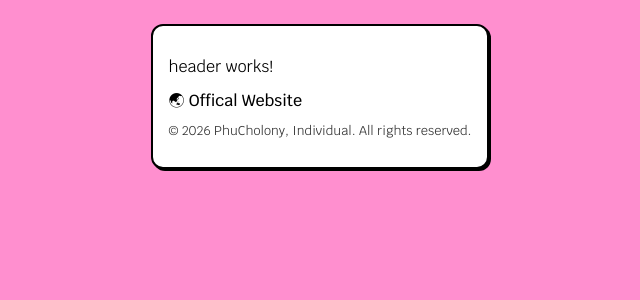
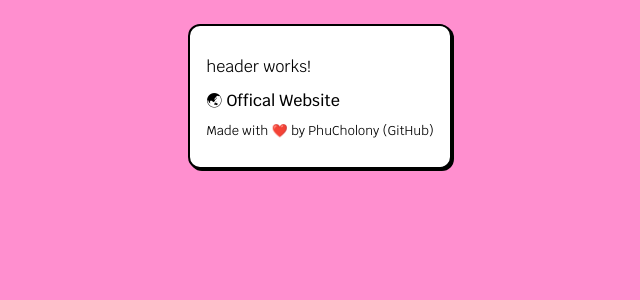
Before and after one commit to PhuCholony/github-page, an Angular app: page / in a window 1280 px wide. Shown: the top 300 px of the page, without its empty margins (320-960 px from the left). Built offline with nearby package versions, Linux system fonts and the light colour scheme.

Commit message:
refactor footer component

```diff
--- a/src/app/modules/static/footer/footer.component.css
+++ b/src/app/modules/static/footer/footer.component.css
@@ -1,4 +1,16 @@
+a:not(:hover) {
+  text-decoration: none;
+}
+
+a {
+  color: #000;
+}
+
+a:hover {
+  color: #0969da;
+}
+
 .copyright {
   font-size: 0.8rem;
-  opacity: 0.8;
+  cursor: default;
 }
--- a/src/app/modules/static/footer/footer.component.html
+++ b/src/app/modules/static/footer/footer.component.html
@@ -1 +1,6 @@
-<p class="copyright">&copy; {{ currentYear }} PhuCholony, Individual. All rights reserved.</p>
+<p class="copyright">
+  Made with ❤️ by <a href="https://github.com/PhuCholony">PhuCholony</a> (<a
+    href="https://github.com/PhuCholony/github-page"
+    >GitHub</a
+  >)
+</p>
--- a/src/app/modules/static/footer/footer.component.ts
+++ b/src/app/modules/static/footer/footer.component.ts
@@ -6,6 +6,4 @@ import { Component } from '@angular/core';
   styleUrl: './footer.component.css',
   templateUrl: './footer.component.html',
 })
-export class FooterComponent {
-  protected readonly currentYear = new Date().getFullYear();
-}
+export class FooterComponent {}
```
